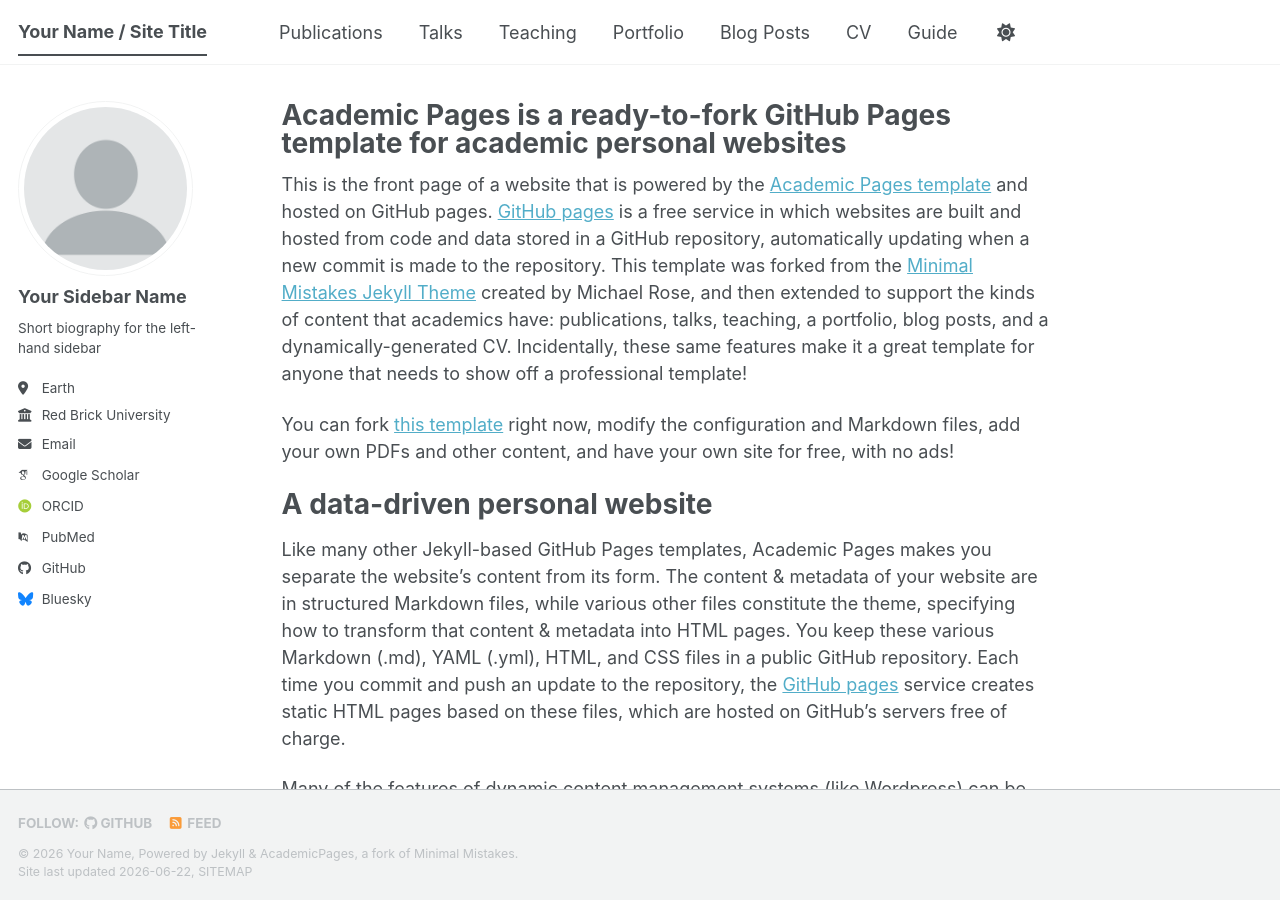
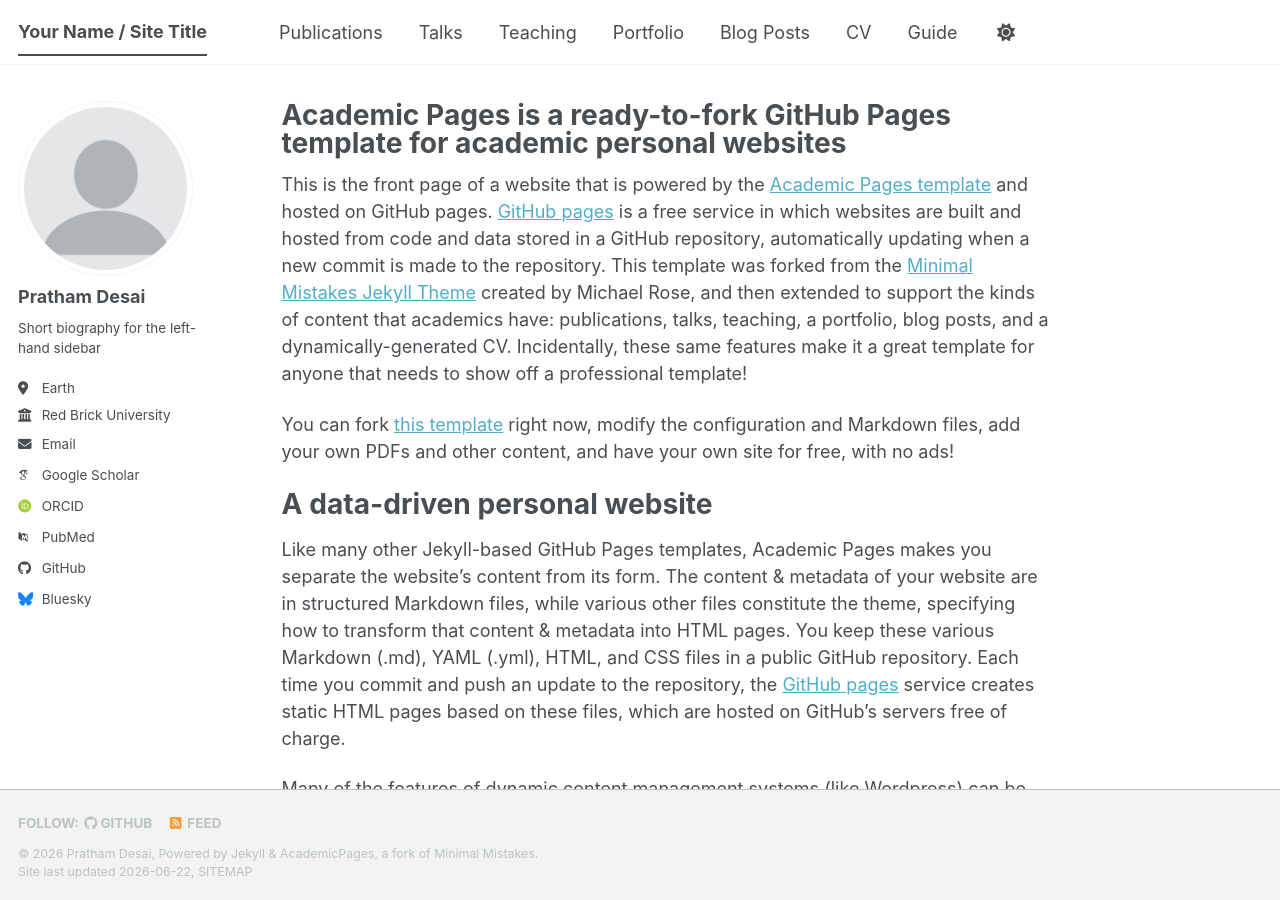
Before and after one commit to zer0-entropy/zer0-entropy.github.io, a Jekyll site: the page built from _pages/about.md, in a window 1280 px wide and 900 px high. Built offline with Jekyll 4.4.1, drawn with Linux system fonts in a browser that asks for light colours; some web fonts are replaced; a script bundle is joined from its source files by our own code; library files that are not in the unit come from our copies.

Commit message:
Update personal information in _config.yml

```diff
--- a/_config.yml
+++ b/_config.yml
@@ -11,7 +11,7 @@
 site_theme               : "default" # The available themes options are "default", "air", "sunrise", "mint", "dirt" and "contrast"
 title                    : "Your Name / Site Title"
 title_separator          : "-"
-name                     : &name "Your Name"
+name                     : &name "Pratham Desai"
 description              : &description "Your Name's academic portfolio"   # Update this with a general description of your site, this is the default if not overridden by a page
 url                      : https://zer0-entropy.github.io # The base hostname & protocol for your site e.g. "https://[your GitHub username].github.io",
                                                            # or if you already have some other page hosted on Github then use "https://[your GitHub username].github.io/[Your Repo Name]"
@@ -24,13 +24,13 @@
 author:
   # Biographic information
   avatar           : "profile.png"
-  name             : "Your Sidebar Name"
+  name             : "Pratham Desai"
   pronouns         : # example: "she/her"
   bio              : "Short biography for the left-hand sidebar"
   location         : "Earth"
   employer         : "Red Brick University"
   uri              : # URL
-  email            : "none@example.org"
+  email            : "pratham2461@gmail.com"
 
   # Academic websites
   academia         : # URL
```
